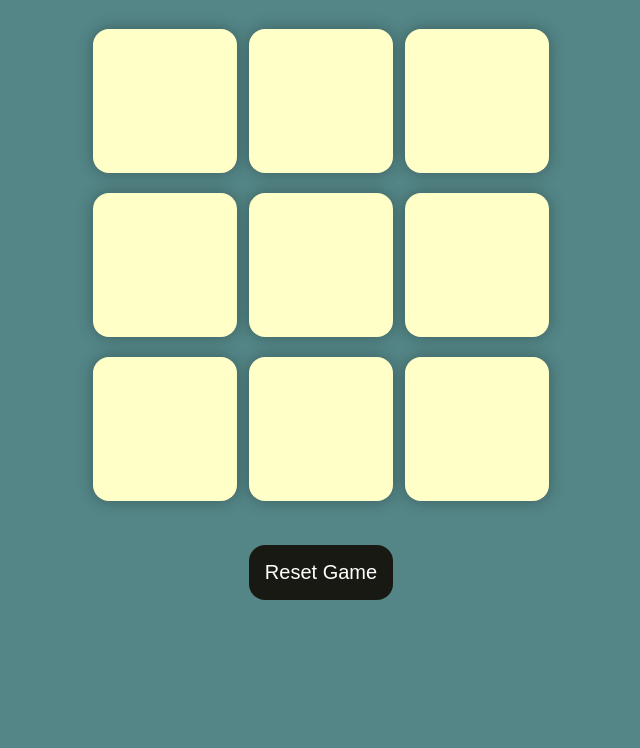
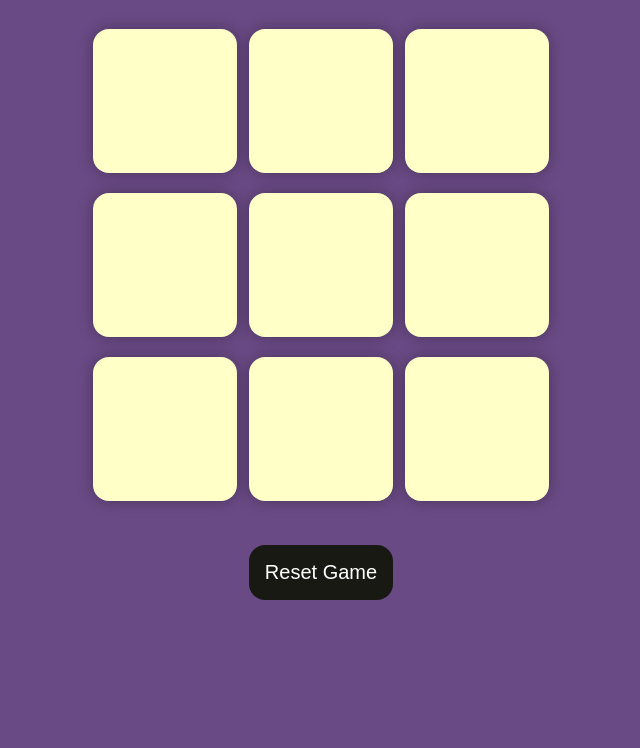
Before and after one commit to yashaswinihd08/TicTacToe, a plain HTML site: page index.html in a window 1280 px wide. Shown: the part 52-800 px from the top of the page, without its empty margins (319-959 px from the left). Drawn offline with Linux system fonts and the light colour scheme.

Commit message:
change background color

```diff
--- a/style.css
+++ b/style.css
@@ -4,7 +4,7 @@
 }
 
 body {
-  background-color: #548687;
+  background-color: #6a4a85;
   text-align: center;
 }
 
```
